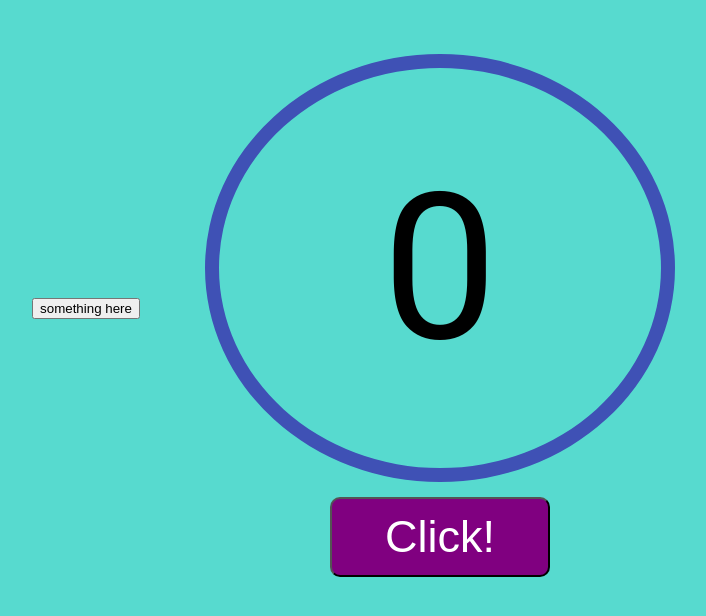
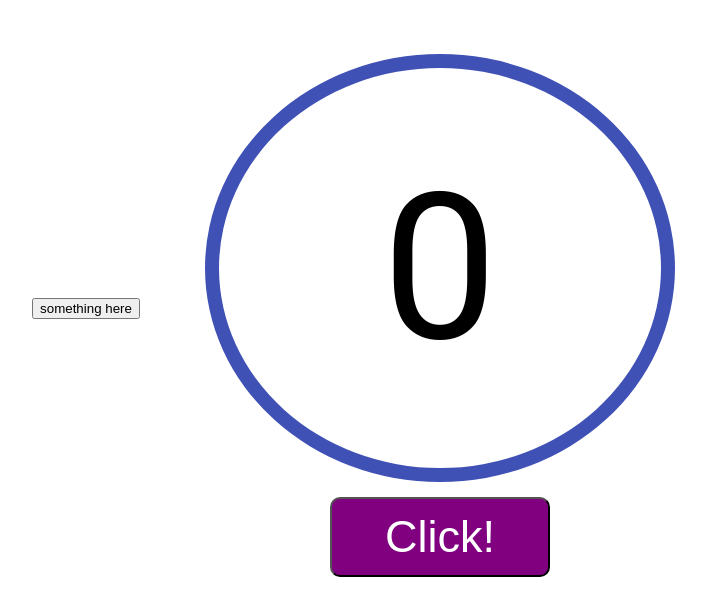
Before and after one commit to dsychung/Testing, a plain HTML site: page index.html in a window 1280 px wide. Shown: the whole page, without its empty margins (254-960 px from the left). Drawn offline with nearby package versions, Linux system fonts and the light colour scheme.

Commit message:
change background color

```diff
--- a/style.css
+++ b/style.css
@@ -1,6 +1,6 @@
 body {
   font-size: 40px;
-  background-color: #57dacf;
+  background-color: #ffffff;
   display: flex;
   flex-wrap: wrap;
   align-items: center;
```
